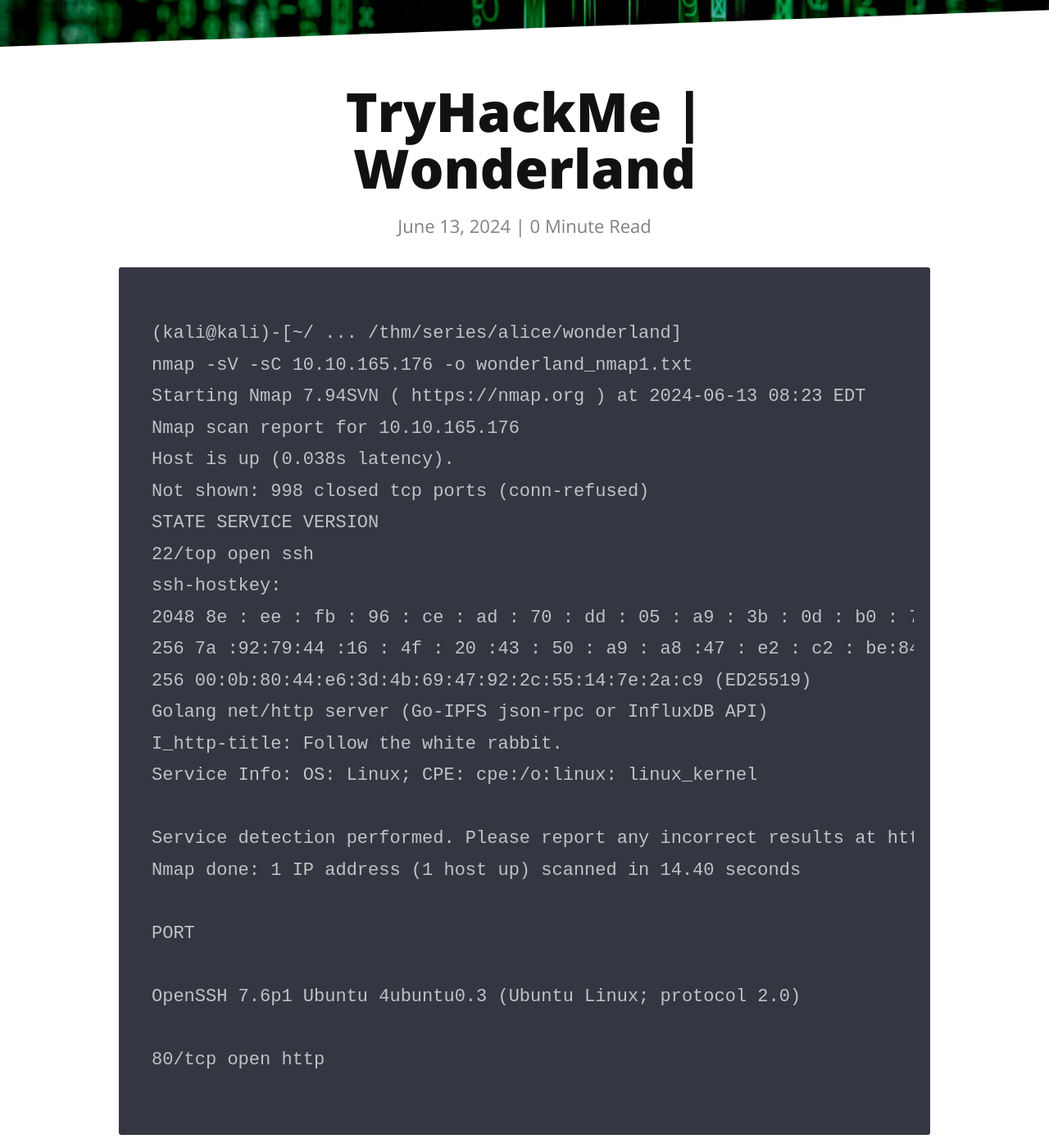
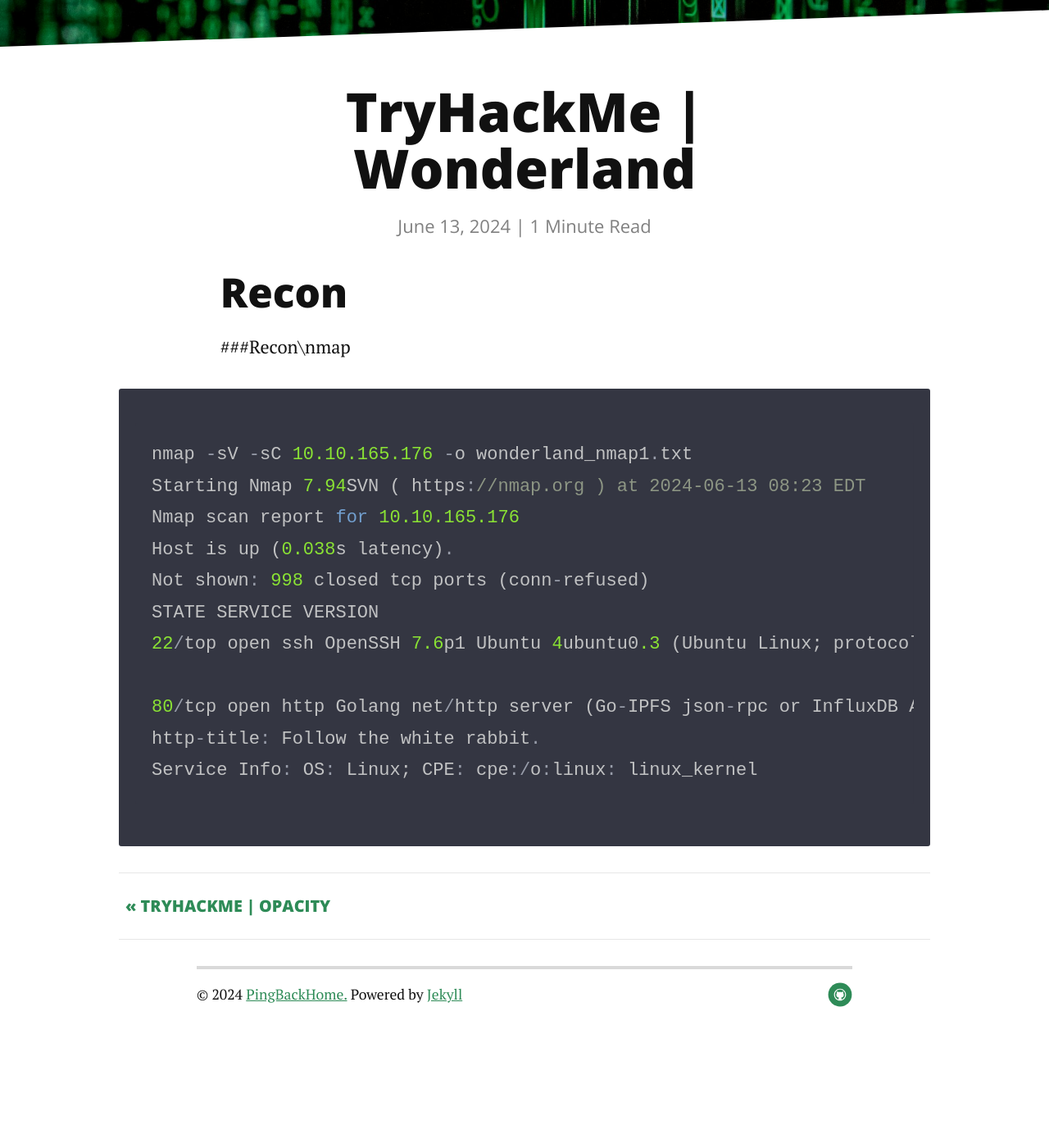
Before and after one commit to PingBackHome/PingBackHome.github.io, a Jekyll site: the page built from _posts/2024-06-13-THM-Wonderland.md, in a window 1280 px wide and 1400 px high, scrolled down 261 px. Shown: the whole window at 82% size. Built offline with Jekyll 4.4.1, drawn with Linux system fonts in a browser that asks for light colours; nearby versions of some CDN libraries; after the commit the page ends 1531 px from its top, so only the background shows below that.

Commit message:
Update 2024-06-13-THM-Wonderland.md

````diff
--- a/_posts/2024-06-13-THM-Wonderland.md
+++ b/_posts/2024-06-13-THM-Wonderland.md
@@ -5,29 +5,24 @@
 ---
 
 
-```
-(kali@kali)-[~/ ... /thm/series/alice/wonderland]
+
+
+
+## Recon
+
+###Recon\nmap
+
+
+``` golang
 nmap -sV -sC 10.10.165.176 -o wonderland_nmap1.txt
 Starting Nmap 7.94SVN ( https://nmap.org ) at 2024-06-13 08:23 EDT
 Nmap scan report for 10.10.165.176
 Host is up (0.038s latency).
 Not shown: 998 closed tcp ports (conn-refused)
 STATE SERVICE VERSION
-22/top open ssh
-ssh-hostkey:
-2048 8e : ee : fb : 96 : ce : ad : 70 : dd : 05 : a9 : 3b : 0d : b0 : 71 :b8:63 (RSA)
-256 7a :92:79:44 :16 : 4f : 20 :43 : 50 : a9 : a8 :47 : e2 : c2 : be:84 (ECDSA)
-256 00:0b:80:44:e6:3d:4b:69:47:92:2c:55:14:7e:2a:c9 (ED25519)
-Golang net/http server (Go-IPFS json-rpc or InfluxDB API)
-I_http-title: Follow the white rabbit.
+22/top open ssh OpenSSH 7.6p1 Ubuntu 4ubuntu0.3 (Ubuntu Linux; protocol 2.0)
+
+80/tcp open http Golang net/http server (Go-IPFS json-rpc or InfluxDB API)
+http-title: Follow the white rabbit.
 Service Info: OS: Linux; CPE: cpe:/o:linux: linux_kernel
-
-Service detection performed. Please report any incorrect results at https://nmap.org/submit/ .
-Nmap done: 1 IP address (1 host up) scanned in 14.40 seconds
-
-PORT
-
-OpenSSH 7.6p1 Ubuntu 4ubuntu0.3 (Ubuntu Linux; protocol 2.0)
-
-80/tcp open http
 ```
````
